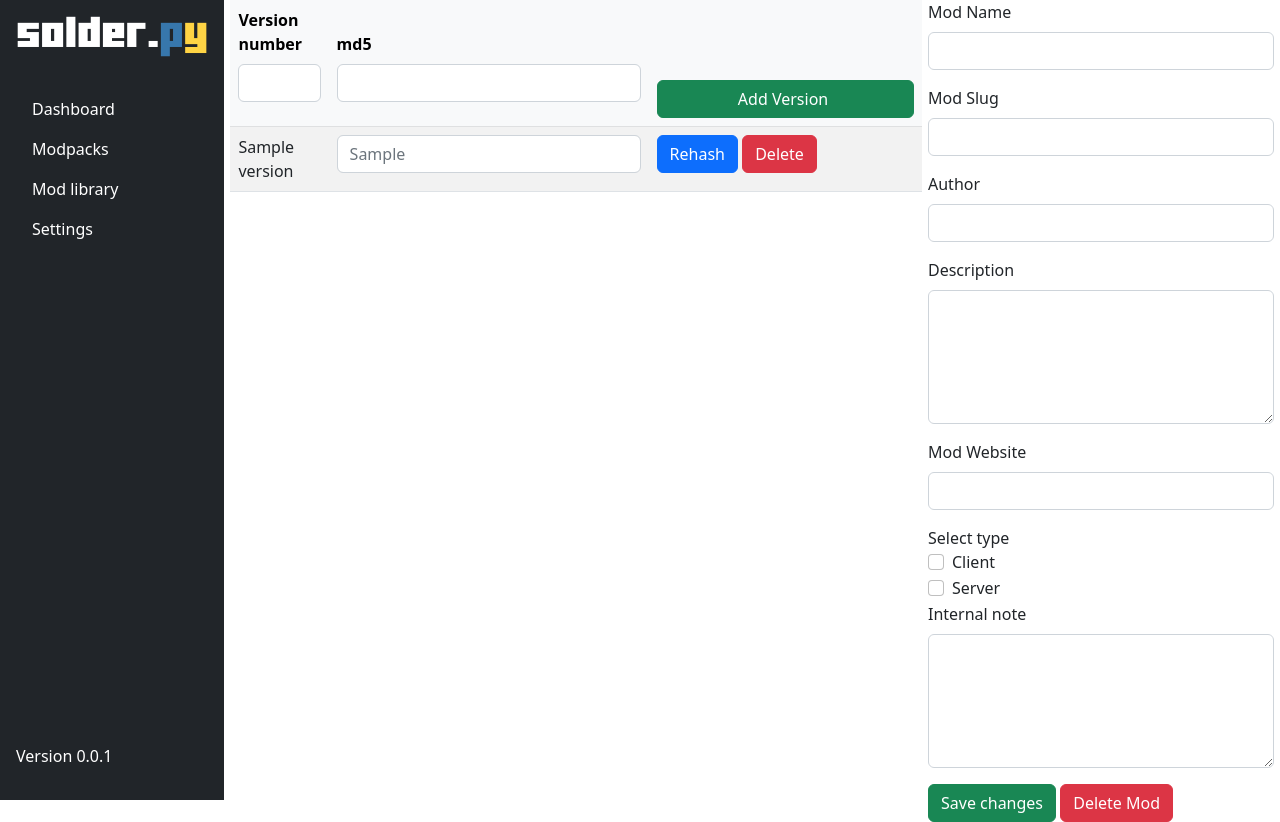
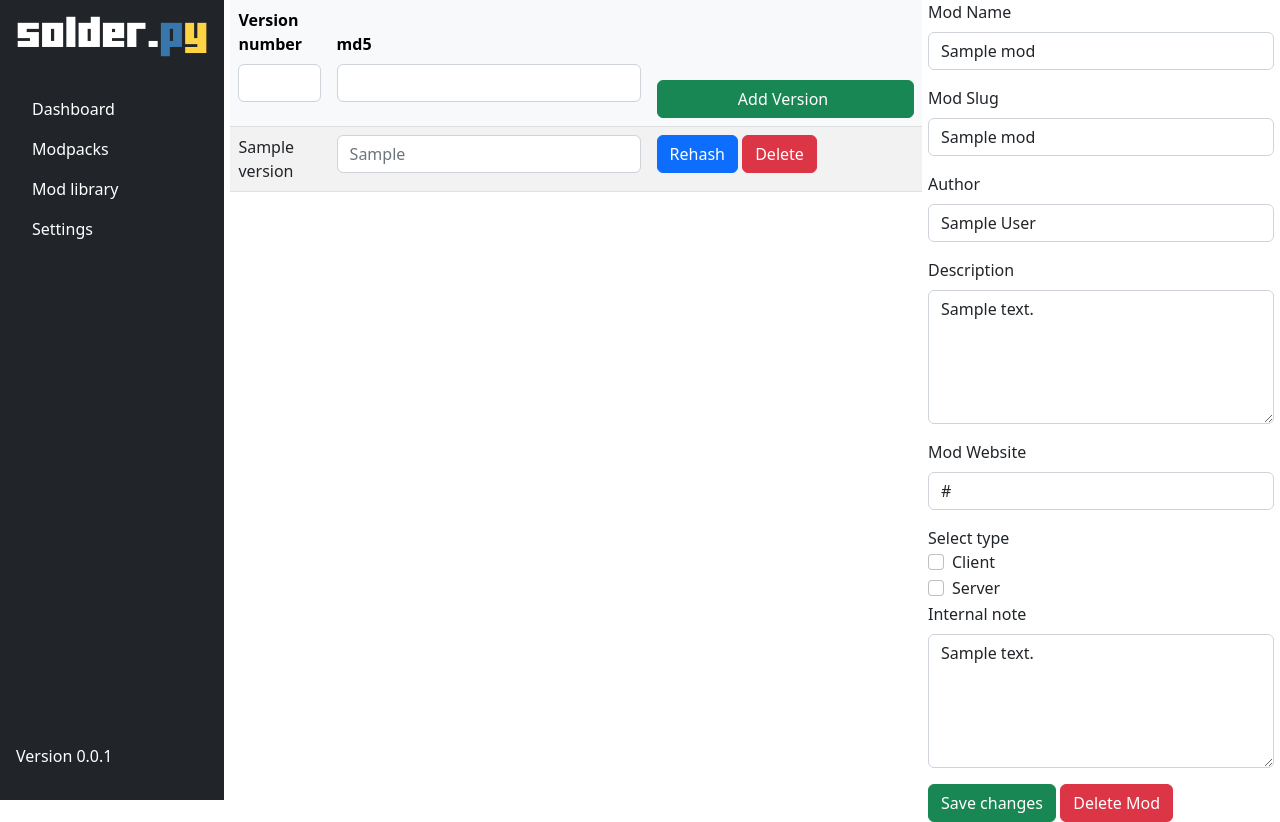
Before and after one commit to Thorfusion/solder.py, a Flask app: template templates/modversion.html in a window 1280 px wide. Run offline with Flask 2, Linux system fonts and the light colour scheme; the template is opened without the code that fills it: most values are stand-ins (such as "Sample title", 1, 10 or a date in 2020); some libraries are stand-ins or nearby versions.

Commit message:
add prefilled in form on selected mod

```diff
--- a/app.py
+++ b/app.py
@@ -145,7 +145,7 @@ def modversion(id):
         Database.create_tables()
         modversions = []
 
-    return render_template("modversion.html", modSlug=mod.name, name=name, size=size, modversions=modversions)
+    return render_template("modversion.html", modSlug=mod.name, name=name, size=size, modversions=modversions, mod=mod)
 
 @app.route("/newmod")
 def newmod():
@@ -336,4 +336,4 @@ def clients(id):
     return render_template("clients.html", clients=packs)
 
 if __name__ == "__main__":
-    app.run(debug=True, host=host, port=port)
+    app.run(debug=True, use_reloader=False, host=host, port=port)
--- a/templates/modversion.html
+++ b/templates/modversion.html
@@ -28,10 +28,10 @@
                 </tr>
             </thead>
             <tbody class=" ">
-                {%for mod in modversions%}
+                {%for versions in modversions%}
                 <tr>
-                    <td>{{mod.version}}</td>
-                    <td><input type="text" class="form-control md5_width" placeholder="{{mod.md5}}" name="md5" id="md5">
+                    <td>{{versions.version}}</td>
+                    <td><input type="text" class="form-control md5_width" placeholder="{{versions.md5}}" name="md5" id="md5">
                     </td>
                     <td>
                         <a href="# "><button type="button " class="btn btn-primary ">Rehash</button></a>
@@ -45,36 +45,36 @@
             <form method="post" action="" enctype="multipart/form-data">
                 <div class="mb-3">
                     <label for="mod_name" class="form-label">Mod Name</label>
-                    <input type="text" class="form-control" name="mod_name" id="mod_name">
+                    <input type="text" class="form-control" name="mod_name" value="{{ mod.pretty_name }}" id="mod_name">
                 </div>
                 <div class="mb-3">
                     <label for="mod_slug" class="form-label">Mod Slug</label>
-                    <input type="text" class="form-control" name="mod_slug" id="mod_slug">
+                    <input type="text" class="form-control" name="mod_slug" value="{{ mod.name }}" id="mod_slug">
                 </div>
                 <div class="mb-3">
                     <label for="author" class="form-label">Author</label>
-                    <input type="text" class="form-control" name="author" id="author">
+                    <input type="text" class="form-control" name="author" value="{{ mod.author }}" id="author">
                 </div>
                 <div class="mb-3">
                     <label for="description" class="form-label">Description</label>
-                    <textarea name="description" id="description" class="form-control" rows="5"></textarea>
+                    <textarea name="description" id="description" class="form-control" rows="5">{{ mod.description }}</textarea>
                 </div>
                 <div class="mb-3">
                     <label for="link" class="form-label">Mod Website</label>
-                    <input type="text" class="form-control" name="link" id="link">
+                    <input type="text" class="form-control" name="link" value="{{ mod.link }}" id="link">
                 </div>
                 <label>Select type</label>
                 <div class="form-check">
-                    <input class="form-check-input" type="checkbox" value="" id="client">
+                    <input class="form-check-input" type="checkbox" value="" id="client" {% if mod.side == "CLIENT" and mod.side == "BOTH" %}checked{% endif %}>
                     <label class="form-check-label" for="client">Client</label>
                 </div>
                 <div class="form-check">
-                    <input class="form-check-input" type="checkbox" value="" id="server">
+                    <input class="form-check-input" type="checkbox" value="" id="server" {% if mod.side == "SERVER" and mod.side == "BOTH" %}checked{% endif %}>
                     <label class="form-check-label" for="server">Server</label>
                 </div>
                 <div class="mb-3">
                     <label for="internal_note" class="form-label">Internal note</label>
-                    <textarea name="internal_note" id="internal_note" class="form-control" rows="5"></textarea>
+                    <textarea name="internal_note" id="internal_note" class="form-control"rows="5">{{ mod.note }}</textarea>
                 </div>
                 <input class="btn btn-success" type="submit" value="Save changes">
                 <input class="btn btn-danger" type="submit" value="Delete Mod">
```
